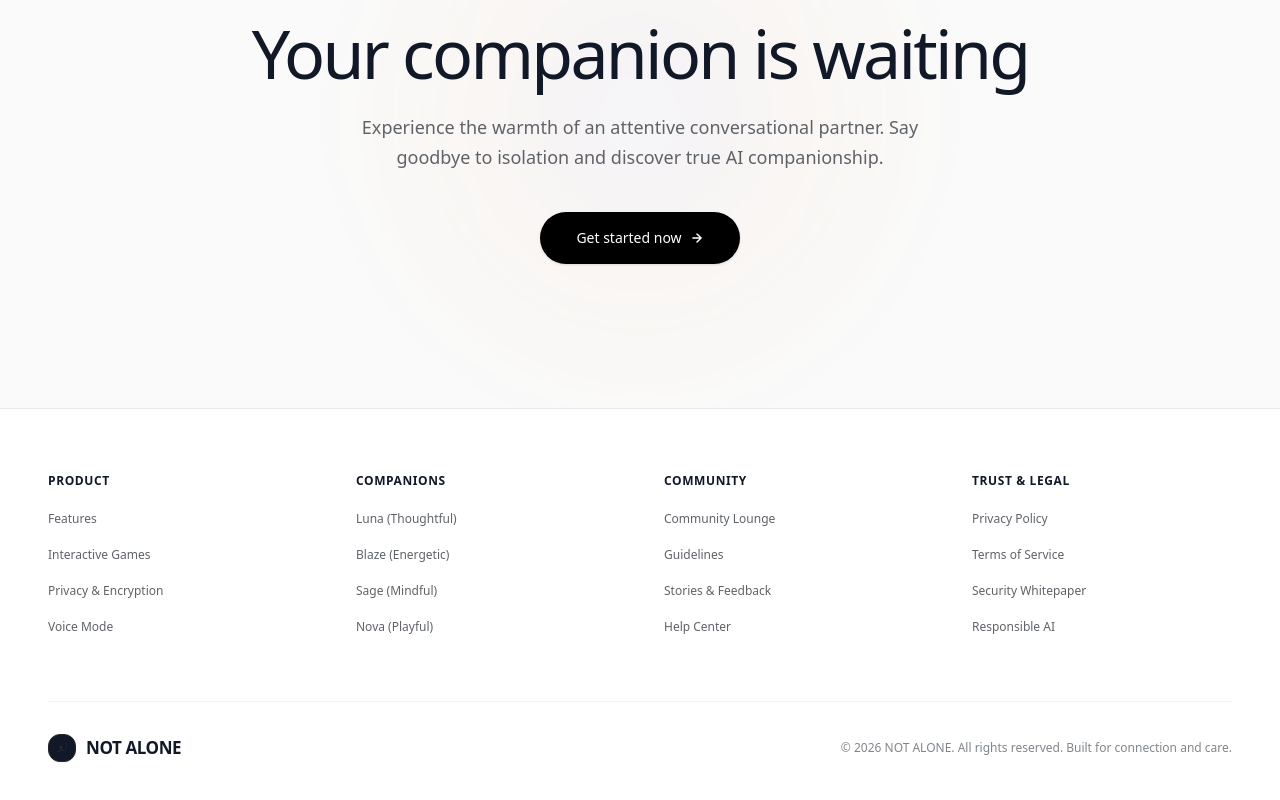
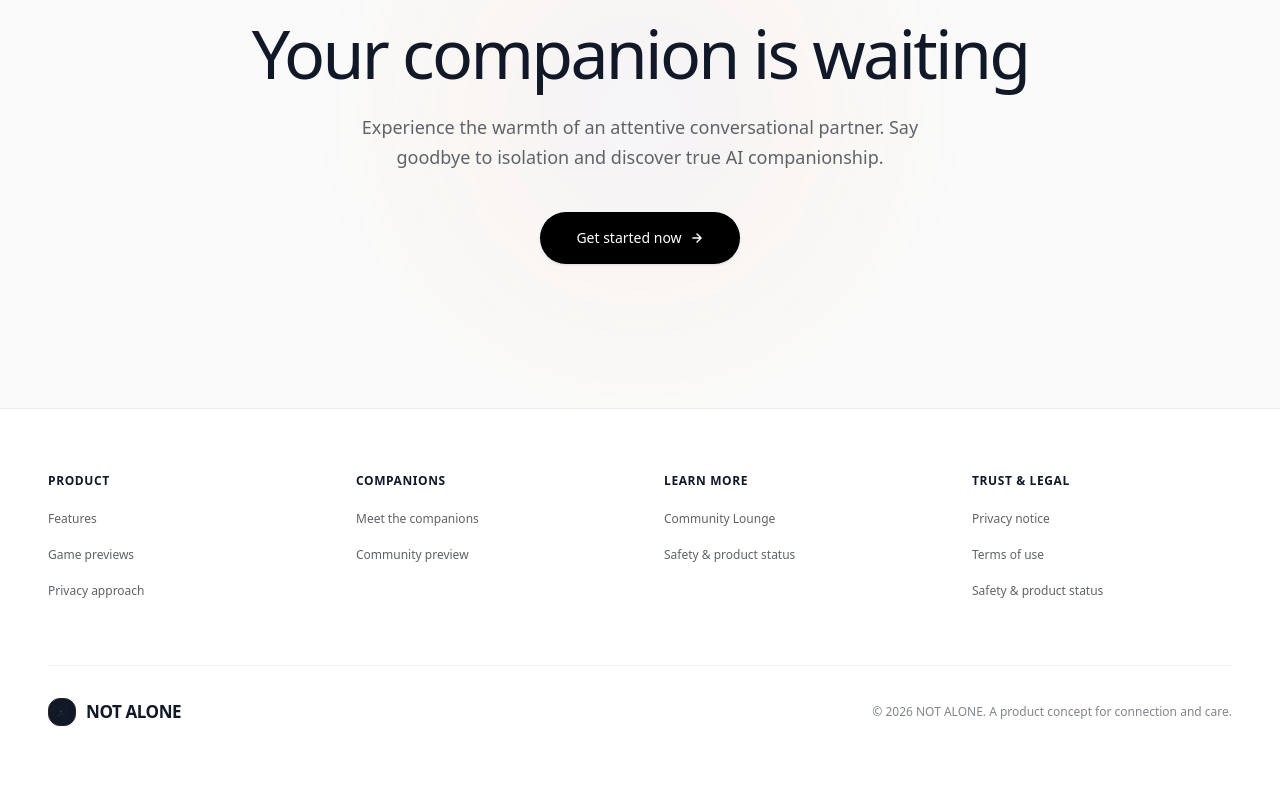
Before and after one commit to cokedkitkat/notalone_new, a Next.js app: page / in a window 1280 px wide. Shown: the part 7069-7869 px from the top of the page. Built offline with nearby package versions, Linux system fonts and the light colour scheme.

Commit message:
Link to real policy and safety pages

```diff
--- a/app/components/footer/Footer.tsx
+++ b/app/components/footer/Footer.tsx
@@ -1,45 +1,11 @@
-"use client";
-
 import Link from "next/link";
 import Logo from "../ui/Logo";
 
 const footerLinks = [
-  {
-    heading: "Product",
-    links: [
-      { label: "Features", href: "#features" },
-      { label: "Interactive Games", href: "#games" },
-      { label: "Privacy & Encryption", href: "#features" },
-      { label: "Voice Mode", href: "#" },
-    ],
-  },
-  {
-    heading: "Companions",
-    links: [
-      { label: "Luna (Thoughtful)", href: "#companions" },
-      { label: "Blaze (Energetic)", href: "#companions" },
-      { label: "Sage (Mindful)", href: "#companions" },
-      { label: "Nova (Playful)", href: "#companions" },
-    ],
-  },
-  {
-    heading: "Community",
-    links: [
-      { label: "Community Lounge", href: "https://notalone-community.vercel.app" },
-      { label: "Guidelines", href: "#" },
-      { label: "Stories & Feedback", href: "#" },
-      { label: "Help Center", href: "#" },
-    ],
-  },
-  {
-    heading: "Trust & Legal",
-    links: [
-      { label: "Privacy Policy", href: "#" },
-      { label: "Terms of Service", href: "#" },
-      { label: "Security Whitepaper", href: "#" },
-      { label: "Responsible AI", href: "#" },
-    ],
-  },
+  { heading: "Product", links: [{ label: "Features", href: "#features" }, { label: "Game previews", href: "#games" }, { label: "Privacy approach", href: "#security" }] },
+  { heading: "Companions", links: [{ label: "Meet the companions", href: "#companions" }, { label: "Community preview", href: "#community" }] },
+  { heading: "Learn more", links: [{ label: "Community Lounge", href: "https://notalone-community.vercel.app" }, { label: "Safety & product status", href: "/safety" }] },
+  { heading: "Trust & Legal", links: [{ label: "Privacy notice", href: "/privacy" }, { label: "Terms of use", href: "/terms" }, { label: "Safety & product status", href: "/safety" }] },
 ];
 
 export default function Footer() {
@@ -49,35 +15,16 @@ export default function Footer() {
         <div className="grid grid-cols-2 gap-8 sm:grid-cols-4 lg:gap-12">
           {footerLinks.map((group) => (
             <div key={group.heading}>
-              <h4 className="font-heading mb-4 text-xs font-semibold uppercase tracking-wider text-[#111827]">
-                {group.heading}
-              </h4>
+              <h4 className="font-heading mb-4 text-xs font-semibold uppercase tracking-wider text-[#111827]">{group.heading}</h4>
               <ul className="space-y-3" role="list">
-                {group.links.map((link) => (
-                  <li key={link.label}>
-                    <a
-                      href={link.href}
-                      className="text-xs text-[#5f6368] transition-colors hover:text-[#111827]"
-                    >
-                      {link.label}
-                    </a>
-                  </li>
-                ))}
+                {group.links.map((link) => <li key={link.label}><a href={link.href} className="text-xs text-[#5f6368] transition-colors hover:text-[#111827]">{link.label}</a></li>)}
               </ul>
             </div>
           ))}
         </div>
-
-        {/* Bottom bar */}
         <div className="mt-16 flex flex-col items-center justify-between gap-4 border-t border-[#f1f3f4] pt-8 sm:flex-row">
-          <Link href="#">
-            <Logo size={28} />
-          </Link>
-
-          <p className="text-xs text-[#80868b]">
-            © {new Date().getFullYear()} NOT ALONE. All rights reserved. Built
-            for connection and care.
-          </p>
+          <Link href="#"><Logo size={28} /></Link>
+          <p className="text-xs text-[#80868b]">© {new Date().getFullYear()} NOT ALONE. A product concept for connection and care.</p>
         </div>
       </div>
     </footer>
```
